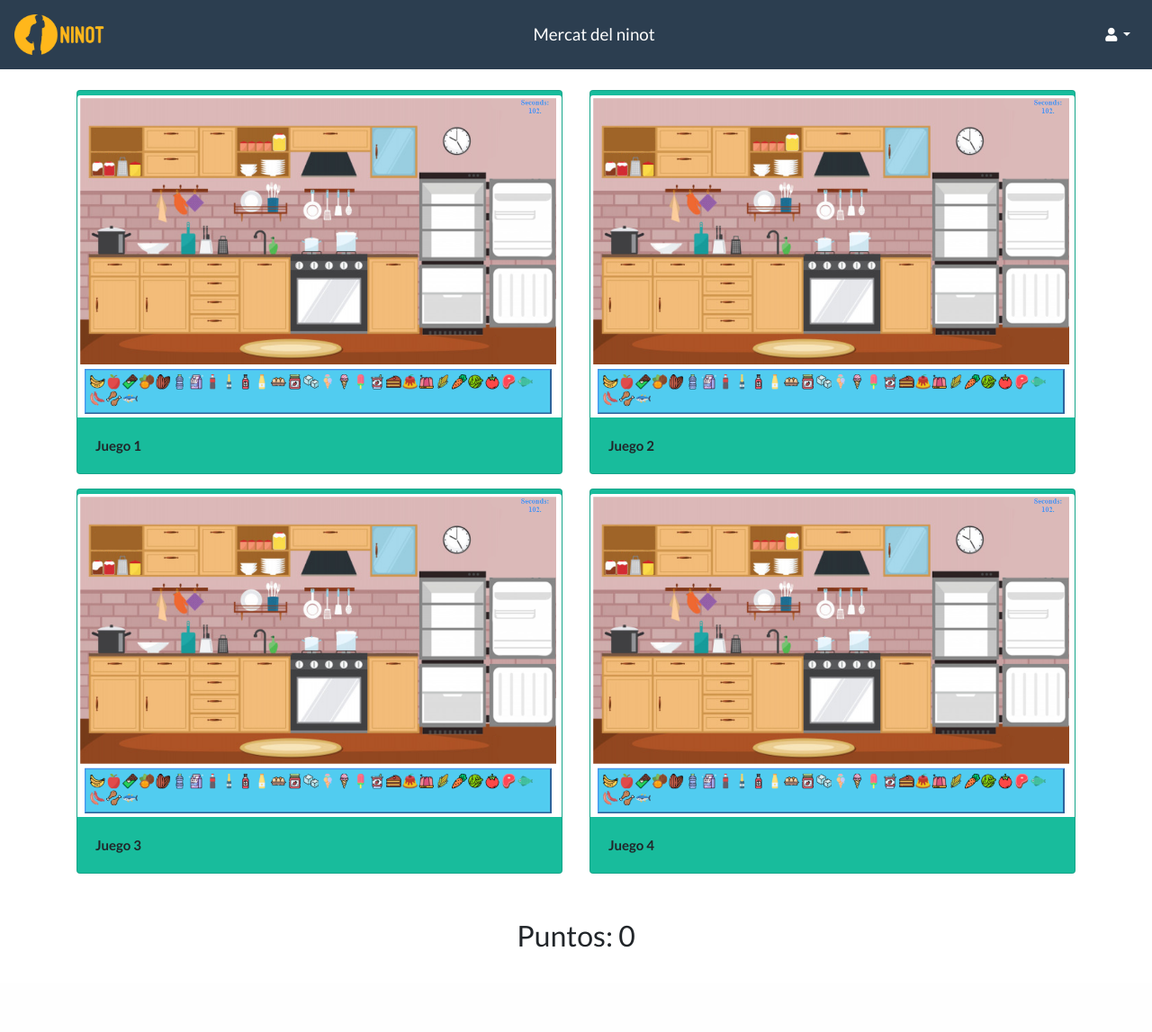
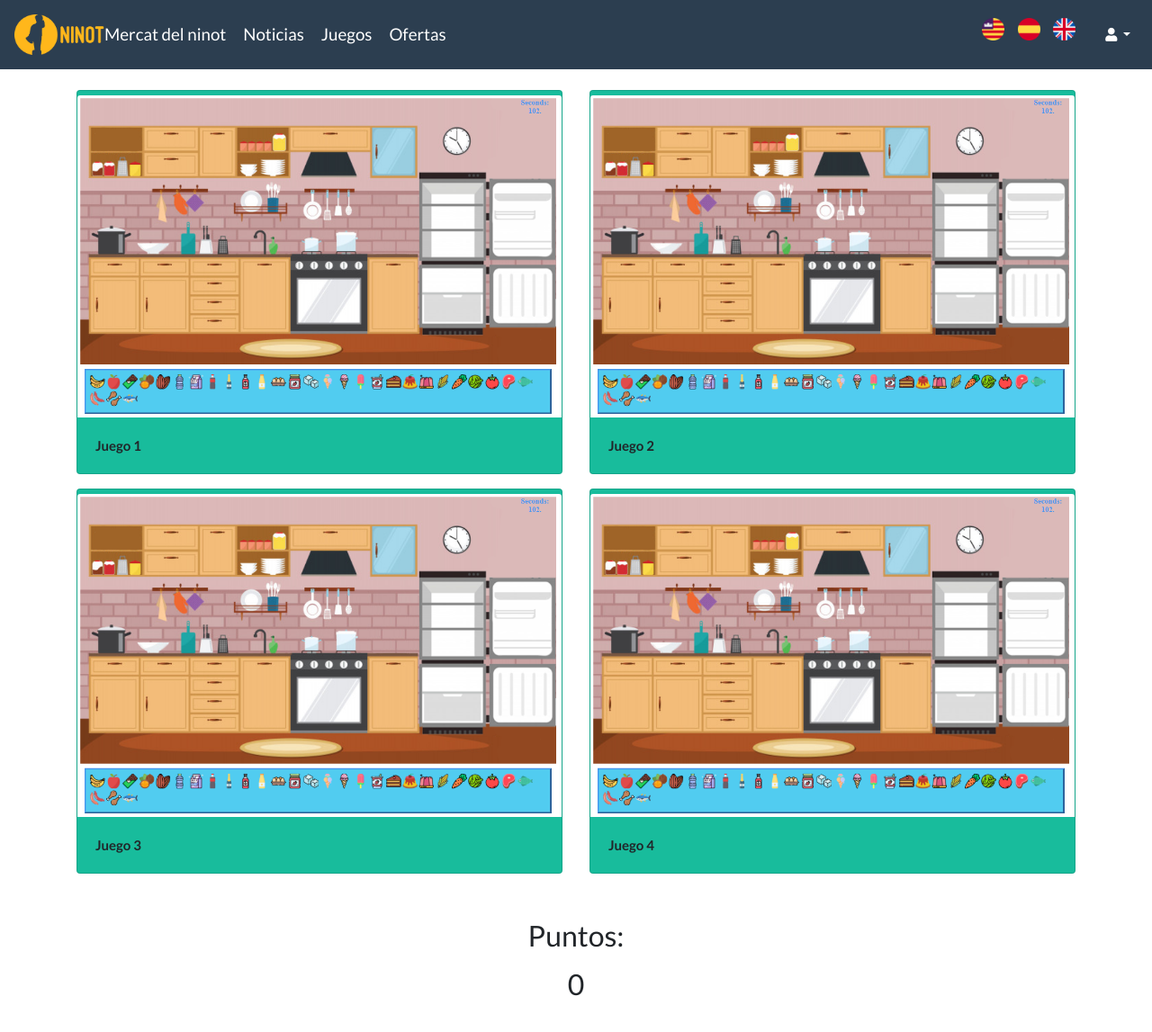
Before and after one commit to aguilar3061/Proyecto1Recomerssem, a PHP site: page /RECOMENSSEM/PAGINAS/JUEGOS/juegos.php in a window 1280 px wide. Shown: the whole page at 90% size. Before the commit the page ends 1053 px from the top, so only its background shows below. Run offline with PHP 8.4, Linux system fonts and the light colour scheme; the visitor is signed in with stand-in values (Sample User, id 1); data comes from the database, SQL or seed files in the repository.

Commit message:
Multikenguaje!!!!!
Multikenguaje!!!!!Multikenguaje!!!!!Multikenguaje!!!!!Multikenguaje!!!!!Multikenguaje!!!!!Multikenguaje!!!!!Multikenguaje!!!!!

```diff
--- a/RECOMENSSEM/PAGINAS/INFO_NOTICIAS/infonoti.php
+++ b/RECOMENSSEM/PAGINAS/INFO_NOTICIAS/infonoti.php
@@ -52,4 +52,9 @@ include_once("../../php_partials/menu.php");
 	?>
 </footer>
 </body>
+	<script src="https://code.jquery.com/jquery-3.5.1.slim.min.js" integrity="sha384-DfXdz2htPH0lsSSs5nCTpuj/zy4C+OGpamoFVy38MVBnE+IbbVYUew+OrCXaRkfj" crossorigin="anonymous"></script>
+	<script src="https://cdn.jsdelivr.net/npm/popper.js@1.16.1/dist/umd/popper.min.js" integrity="sha384-9/reFTGAW83EW2RDu2S0VKaIzap3H66lZH81PoYlFhbGU+6BZp6G7niu735Sk7lN" crossorigin="anonymous"></script>
+	<script src="https://cdn.jsdelivr.net/npm/bootstrap@4.5.3/dist/js/bootstrap.min.js" integrity="sha384-w1Q4orYjBQndcko6MimVbzY0tgp4pWB4lZ7lr30WKz0vr/aWKhXdBNmNb5D92v7s" crossorigin="anonymous"></script>
+	<script src="https://ajax.googleapis.com/ajax/libs/jquery/3.3.1/jquery.min.js"></script>
+	<script src="js/script.js" charset="utf-8"></script>
 </html>
--- a/RECOMENSSEM/PAGINAS/INFO_NOTICIAS/infonotiSesionIniciada.php
+++ b/RECOMENSSEM/PAGINAS/INFO_NOTICIAS/infonotiSesionIniciada.php
@@ -46,7 +46,7 @@ include_once("../../php_partials/menu.php");
 </div>
 <footer class="bg-primary">
     <?php
-		include_once("php_partials/footer.php");
+		include_once("../../php_partials/footer.php");
 	?>
 </footer>
 </body>
--- a/RECOMENSSEM/PAGINAS/JUEGOS/juegos.php
+++ b/RECOMENSSEM/PAGINAS/JUEGOS/juegos.php
@@ -39,7 +39,7 @@
 
 					?>
 						<div class="alert alert-info" role="alert">
-							Juego superado, enhorabuena!
+							<p class="lang" key="alertSuperado"> Superado, enhorabuena! </p>
 						</div>
 
 					<?php
@@ -47,7 +47,7 @@
 				}else{
 					?>
 						<div class="alert alert-danger" role="alert">
-							Juego no superado, a seguirlo intentando!
+						<p class="lang" key="alertNoSuperado"> Juego no superado, a seguirlo intentando! </p>
 						</div>
 
 					<?php
@@ -57,7 +57,7 @@
 
 				?>
 					<div class="alert alert-info" role="alert">
-						Juego ya superado anteriormente, enhorabuena!
+					<p class="lang" key="alertYaSuperado"> Juego ya superado anteriormente, enhorabuena! </p>
 					</div>
 
 				<?php
@@ -83,7 +83,7 @@
 
 							<img src="/RECOMENSSEM/media/Captura.PNG" class="card-img-top" alt="Enviar formulario">
 							<div class="card-body">
-								<strong> Juego 1</strong>
+								<strong class="lang" key="Juego1"> Juego 1</strong>
 								<br>
 							</div>
 
@@ -98,7 +98,7 @@
 					<img src="/RECOMENSSEM/media/Captura.PNG" class="card-img-top" alt="Enviar formulario">
 
 							<div class="card-body">
-								<strong> Juego 2</strong>
+								<strong class="lang" key="Juego2"> Juego 2</strong>
 								<br>
 							</div>
 
@@ -113,7 +113,7 @@
 
 							<img src="/RECOMENSSEM/media/Captura.PNG" class="card-img-top" alt="Enviar formulario">
 							<div class="card-body">
-								<strong> Juego 3</strong>
+								<strong class="lang" key="Juego3"> Juego 3</strong>
 								<br>
 							</div>
 
@@ -126,7 +126,7 @@
 
 							<img src="/RECOMENSSEM/media/Captura.PNG" class="card-img-top" alt="Enviar formulario">
 							<div class="card-body">
-								<strong> Juego 4</strong>
+								<strong class="lang" key="Juego4"> Juego 4</strong>
 								<br>
 							</div>
 
@@ -137,7 +137,7 @@
 			</div>
 
 			<div id="puntos">
-				<h3> Puntos: <?php echo $_SESSION['points']?>  </h3>
+				<h3> <p class="lang" key="Puntos">Puntos: </p> <?php echo $_SESSION['points']?>  </h3>
 			</div>
 
 		</div>
@@ -153,5 +153,6 @@
 	<script src="https://code.jquery.com/jquery-3.5.1.slim.min.js" integrity="sha384-DfXdz2htPH0lsSSs5nCTpuj/zy4C+OGpamoFVy38MVBnE+IbbVYUew+OrCXaRkfj" crossorigin="anonymous"></script>
 	<script src="https://cdn.jsdelivr.net/npm/popper.js@1.16.1/dist/umd/popper.min.js" integrity="sha384-9/reFTGAW83EW2RDu2S0VKaIzap3H66lZH81PoYlFhbGU+6BZp6G7niu735Sk7lN" crossorigin="anonymous"></script>
 	<script src="https://cdn.jsdelivr.net/npm/bootstrap@4.5.3/dist/js/bootstrap.min.js" integrity="sha384-w1Q4orYjBQndcko6MimVbzY0tgp4pWB4lZ7lr30WKz0vr/aWKhXdBNmNb5D92v7s" crossorigin="anonymous"></script>
-
+	<script src="https://ajax.googleapis.com/ajax/libs/jquery/3.3.1/jquery.min.js"></script>
+    <script src="\RECOMENSSEM\js\script.js" charset="utf-8"></script>
 </html>
--- /dev/null
+++ b/RECOMENSSEM/js/lang.json
@@ -0,0 +1,95 @@
+{
+    "cat":{
+        "Noticias":"Notícia",
+        "Juegos":"Jocs",
+        "Ofertas":"Ofertes",
+        "GestionUser":"Gestionar usuaris",
+        "CerrarSesion":"Tancar sessió",
+        "IniciarSesion":"Iniciar sessió",
+        "Registrarse":"Registrarse",
+        "Ayuda":"Ajuda",
+        "ComoFunciona":"Com funciona",
+        "Ayuda1":"- Notícies: A la secció Notícies trobaràs tota l'actualitat de Mercat de l'Ninot, i d'informació de qui som",
+        "Ayuda2":"- Jocs: A la secció Jocs, exclusiva per a usuaris de la nostra pàgina, podràs accedir als quatre jocs que tenim disponibles a la nostra pàgina web, amb els quals podràs aconseguir punts per bescanviar en els nostres productes",
+        "Ayuda3":"- Ofertes: A la secció Ofertes, exclusiva per a usuaris registrats a la nostra pàgina, podràs veure totes les ofertes que oferim, i gràcies als punts aconseguits en els jocs, podràs canviar-los en aquestes",
+        "alertSuperado":"Superat, enhorabona!",
+        "alertNoSuperado":"Joc no superat, a seguir-intentant!",
+        "alertYaSuperado":"Joc ja superat anteriorment, enhorabona!",
+        "Juego1":"Joc 1",
+        "Juego2":"Joc 2",
+        "Juego3":"Joc 3",
+        "Juego4":"Joc 4",
+        "Puntos":"Punts",
+        "Adquirir":"Adquirir",
+        "Registro":"Registre",
+        "Nombre":"Nom",
+        "Apellidos":"Cognoms",
+        "Correo":"Correu",
+        "Contrasenya":"Contrasenya",
+        "ConfirmContrasenya":"Confirmar contrasenya",
+        "Registrar":"Registrar-se",
+        "Coste":"Cost: "
+    },
+    "es":{
+        "Noticias":"Noticia",
+        "Juegos":"Juegos",
+        "Ofertas":"Ofertass",
+        "GestionUser":"Gestionar usuarios",
+        "CerrarSesion":"Cerrar sesion",
+        "IniciarSesion":"Iniciar sesion",
+        "Registrarse":"Registrarse",
+        "Ayuda":"Ayuda",
+        "ComoFunciona":"Como funciona",
+        "Ayuda1":"- Noticias: En la sección Noticias encontrarás toda la actualidad de Mercado del Ninot, y de información de quienes somos",
+        "Ayuda2":"- Juegos: En la sección Juegos, exclusiva para usuarios de nuestra página, podrás acceder a los cuatro juegos que tenemos disponibles en nuestra página web, con los que podrás conseguir puntos para canjear en nuestros productos",
+        "Ayuda3":"- Ofertas: En la sección Ofertas, exclusiva para usuarios registrados en nuestra página, podrás ver todas las ofertas que ofrecemos, y gracias a los puntos conseguidos en los juegos, podrás cambiarlos en estas",
+        "alertSuperado":"Superado, enhorabuena!",
+        "alertNoSuperado":"Juego no superado, a seguirlo intentando!",
+        "alertYaSuperado":"Juego ya superado anteriormente, enhorabuena!",
+        "Juego1":"Juego 1",
+        "Juego2":"Juego 2",
+        "Juego3":"Juego 3",
+        "Juego4":"Juego 4",
+        "Puntos":"Puntos",
+        "Adquirir":"Adquirir",
+        "Registro":"Registro",
+        "Nombre":"Nombre",
+        "Apellidos":"Apellidos",
+        "Correo":"Correo",
+        "Contrasenya":"Contraseña",
+        "ConfirmContrasenya":"Confirmar contraseña",
+        "Registrar":"Registrarse",
+        "Coste":"Coste: "
+    },
+    "eng":{
+        "Noticias":"News",
+        "Juegos":"Games",
+        "Ofertas":"Offers",
+        "GestionUser":"Manage users",
+        "CerrarSesion":"Sign off",
+        "IniciarSesion":"Log in",
+        "Registrarse":"Sign in",
+        "Ayuda":"Help",
+        "ComoFunciona":"How does it work",
+        "Ayuda1":"- News: In the News section you will find all the latest news from Mercado del Ninot, and information on who we are",
+        "Ayuda2":"- Games: In the Games section, exclusively for users of our page, you can access the four games that we have available on our website, with which you can get points to redeem in our products",
+        "Ayuda3":"- Offers: In the Offers section, exclusively for registered users on our page, you will be able to see all the offers we offer, and thanks to the points obtained in the games, you will be able to change them in these",
+        "alertSuperado":"Overcome, congratulations!",
+        "alertNoSuperado":"Game not passed, keep trying!",
+        "alertYaSuperado":"Game already surpassed previously, congratulations!",
+        "Juego1":"Game 1",
+        "Juego2":"Game 2",
+        "Juego3":"Game 3",
+        "Juego4":"Game 4",
+        "Puntos":"Points",
+        "Adquirir":"Acquire",
+        "Registro":"Registry",
+        "Nombre":"Name",
+        "Apellidos":"Surnames",
+        "Correo":"email",
+        "Contrasenya":"Password",
+        "ConfirmContrasenya":"Confirm password",
+        "Registrar":"Sign in",
+        "Coste":"Cost: "
+    }
+}
--- /dev/null
+++ b/RECOMENSSEM/js/script.js
@@ -0,0 +1,8 @@
+$.getJSON('/RECOMENSSEM/js/lang.json', function(json){
+    $('.translate').click(function(){
+        let lang = $(this).attr('id');
+        $('.lang').each(function(index, value){
+            $(this).text(json[lang][$(this).attr('key')]);
+        });//Close 4each
+    });//Close Click
+});//Close JSON
--- a/RECOMENSSEM/php_partials/menu.php
+++ b/RECOMENSSEM/php_partials/menu.php
@@ -5,36 +5,53 @@ session_start();
 
 ?>
 <nav class="navbar navbar-expand-lg  navbar-dark bg-primary">
+    <a href="/RECOMENSSEM/index.php">
     <img src="/RECOMENSSEM/media/logo-ninot-small.png" alt="logo" width="100" height="45">
+
+    </a>
 
 
   <div class="collapse navbar-collapse" id="navbarSupportedContent"
   >
     <ul class="navbar-nav mr-auto">
-    </ul>
+      <li class="nav-item dropdown">
+        <a class="navbar-brand lang"  href="/RECOMENSSEM/index.php">Mercat del ninot</a>
+        <?php if(isset($_SESSION['user'])){?>
+          <a class="navbar-brand lang" key="Noticias" href="/RECOMENSSEM/PAGINAS/INFO_NOTICIAS/infonoti.php">Noticias</a>
+          <a class="navbar-brand lang" key="Juegos" href="/RECOMENSSEM/PAGINAS/JUEGOS/juegos.php">Juegos</a>
+          <a class="navbar-brand lang" key="Ofertas" href="/RECOMENSSEM/PAGINAS/OFERTAS/ofertas.php">Ofertas</a>
+          <?php
+          }?>
+      </li>
 
-    <ul class="navbar-nav mr-auto">
-      <li class="nav-item dropdown">
-        <a class="navbar-brand"  href="/RECOMENSSEM/index.php">Mercat del ninot</a>
-      </li>
     </ul>
 
     <ul class="navbar-nav">
+      <div style="margin-right: 25px;">
+      <img src="/RECOMENSSEM/media/catalonia.png" class="translate" id="cat" width="25" height="25" />
+      &nbsp
+      &nbsp
+      <img src="/RECOMENSSEM/media/spain.png" class="translate" id="es"  width="25" height="25"/>
+      &nbsp
+      &nbsp
+      <img src="/RECOMENSSEM/media/unitedKingdom.png" class="translate" id="eng"  width="25" height="25"/>
+      </div>
       <li class="nav-item dropdown">
         <a class="nav-link dropdown-toggle" href="#" id="navbarDropdown" role="button" data-toggle="dropdown" aria-haspopup="true" aria-expanded="false">
           <i class="fa fa-user"></i>
         </a>
         <div class="dropdown-menu dropdown-menu-right" aria-labelledby="navbarDropdown">
+
         <?php if(isset($_SESSION['user'])){?>
           <?php if(isset($_SESSION['admin'])) { ?>
-            <a class="dropdown-item" href="/RECOMENSSEM/PAGINAS/GESTION_USUARIOS/gestionUsuarios.php" id="gestionUsuarios" >Gestionar usuarios</a>
+            <a class="dropdown-item lang" key="GestionUser" href="/RECOMENSSEM/PAGINAS/GESTION_USUARIOS/gestionUsuarios.php" id="gestionUsuarios" >Gestionar usuarios</a>
           <?php }?>
-            <a class="dropdown-item" href="/RECOMENSSEM/PAGINAS/LOGOUT/logout.php" id="cerrarSesion" >Cerrar sesion</a>
+            <a class="dropdown-item lang" key="CerrarSesion" href="/RECOMENSSEM/PAGINAS/LOGOUT/logout.php" id="cerrarSesion" >Cerrar sesion</a>
 
           <?php
           }else{?>
-              <a class="dropdown-item" href="/RECOMENSSEM/PAGINAS/INICIAR_SESION/iniciarSesion.php" id="iniciarSesion">Iniciar sesion</a>
-              <a class="dropdown-item" href="/RECOMENSSEM/PAGINAS/REGISTRO/registro.php" id="Registrarse">Registrarse</a><?php } ?>
+              <a class="dropdown-item lang" key="IniciarSesion" href="/RECOMENSSEM/PAGINAS/INICIAR_SESION/iniciarSesion.php" id="iniciarSesion">Iniciar sesion</a>
+              <a class="dropdown-item lang" key="Registrarse" href="/RECOMENSSEM/PAGINAS/REGISTRO/registro.php" id="Registrarse">Registrarse</a><?php } ?>
 
         </div>
       </li>
```
Also changed, not shown: RECOMENSSEM/PAGINAS/OFERTAS/crearYmodificarOferta.php (+5 -4 lines), RECOMENSSEM/PAGINAS/OFERTAS/ofertas.php (+4 -3 lines), RECOMENSSEM/PAGINAS/REGISTRO/registro.php (+12 -10 lines), RECOMENSSEM/index.php (+16 -8 lines), RECOMENSSEM/media/catalonia.png (added), RECOMENSSEM/media/spain.png (added), RECOMENSSEM/media/unitedKingdom.png (added).
